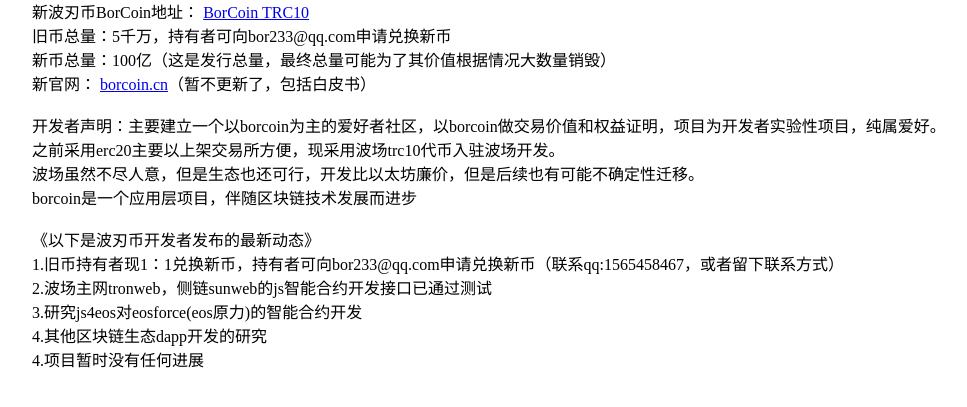
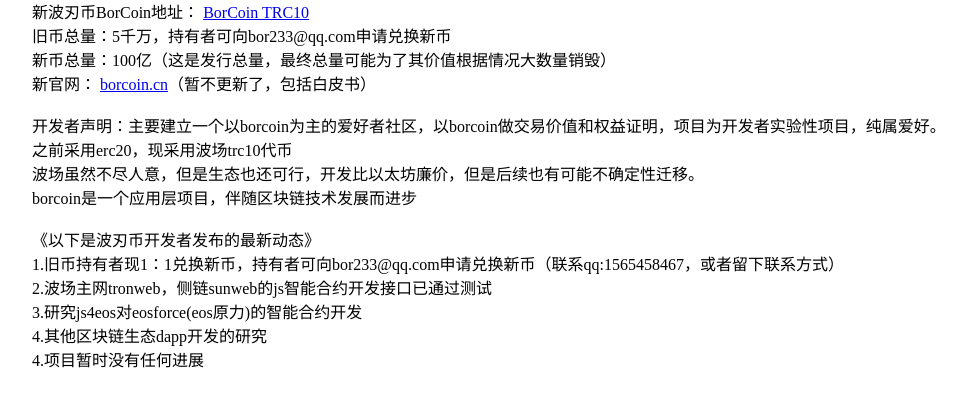
Before and after one commit to bor233/bor233, a plain HTML site: page index.html in a window 1280 px wide. Shown: the part 201-608 px from the top of the page, without its empty margins (76-1043 px from the left). Drawn offline with Linux system fonts and the light colour scheme.

Commit message:
Update index.html

```diff
--- a/index.html
+++ b/index.html
@@ -11,7 +11,7 @@
 
      新官网： <a href="http://borcoin.cn/">borcoin.cn<a>（暂不更新了，包括白皮书）<br/><br/>
 
-    开发者声明：主要建立一个以borcoin为主的爱好者社区，以borcoin做交易价值和权益证明，项目为开发者实验性项目，纯属爱好。<br/>之前采用erc20主要以上架交易所方便，现采用波场trc10代币入驻波场开发。<br/>
+    开发者声明：主要建立一个以borcoin为主的爱好者社区，以borcoin做交易价值和权益证明，项目为开发者实验性项目，纯属爱好。<br/>之前采用erc20，现采用波场trc10代币<br/>
     波场虽然不尽人意，但是生态也还可行，开发比以太坊廉价，但是后续也有可能不确定性迁移。
       <br/>borcoin是一个应用层项目，伴随区块链技术发展而进步
     <br/><br/>
```
